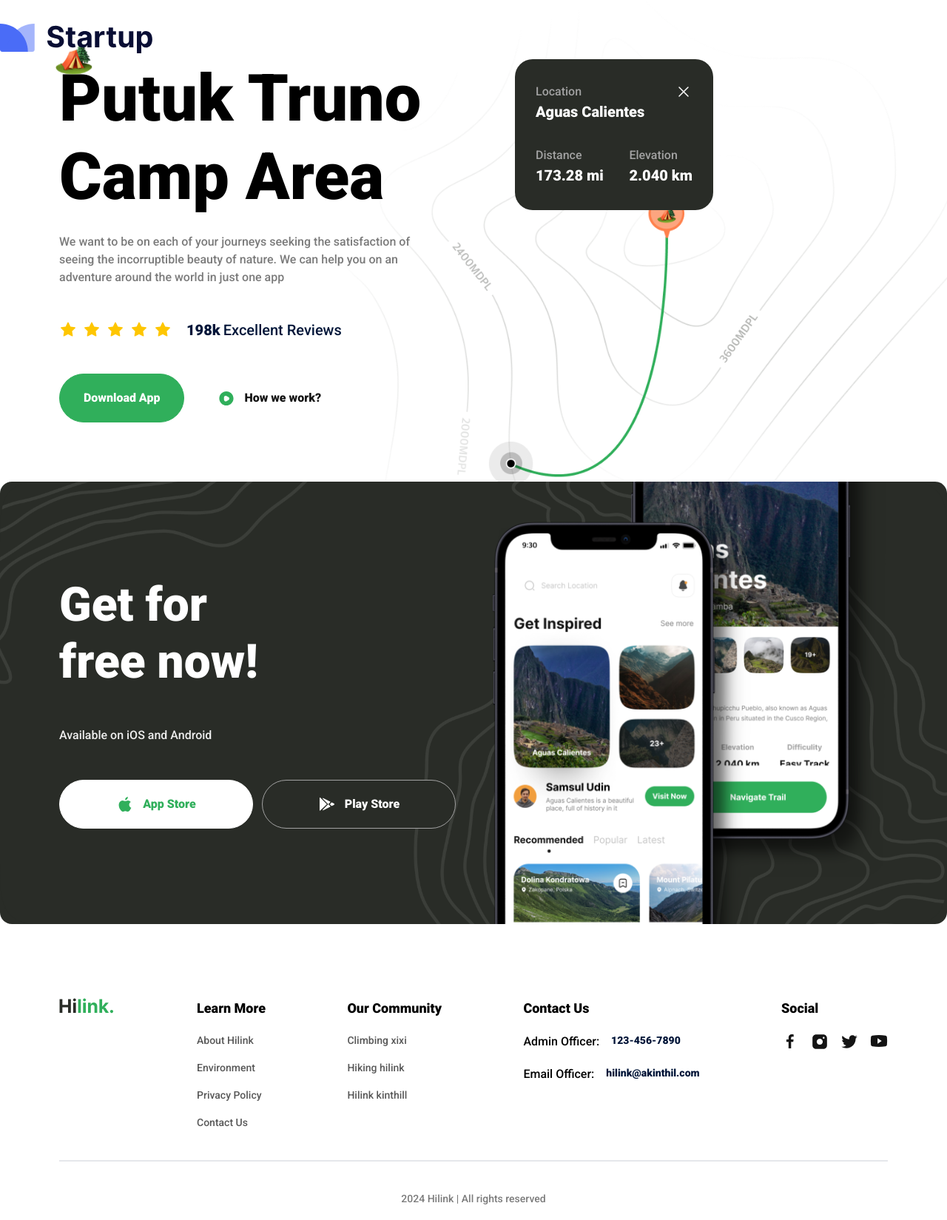
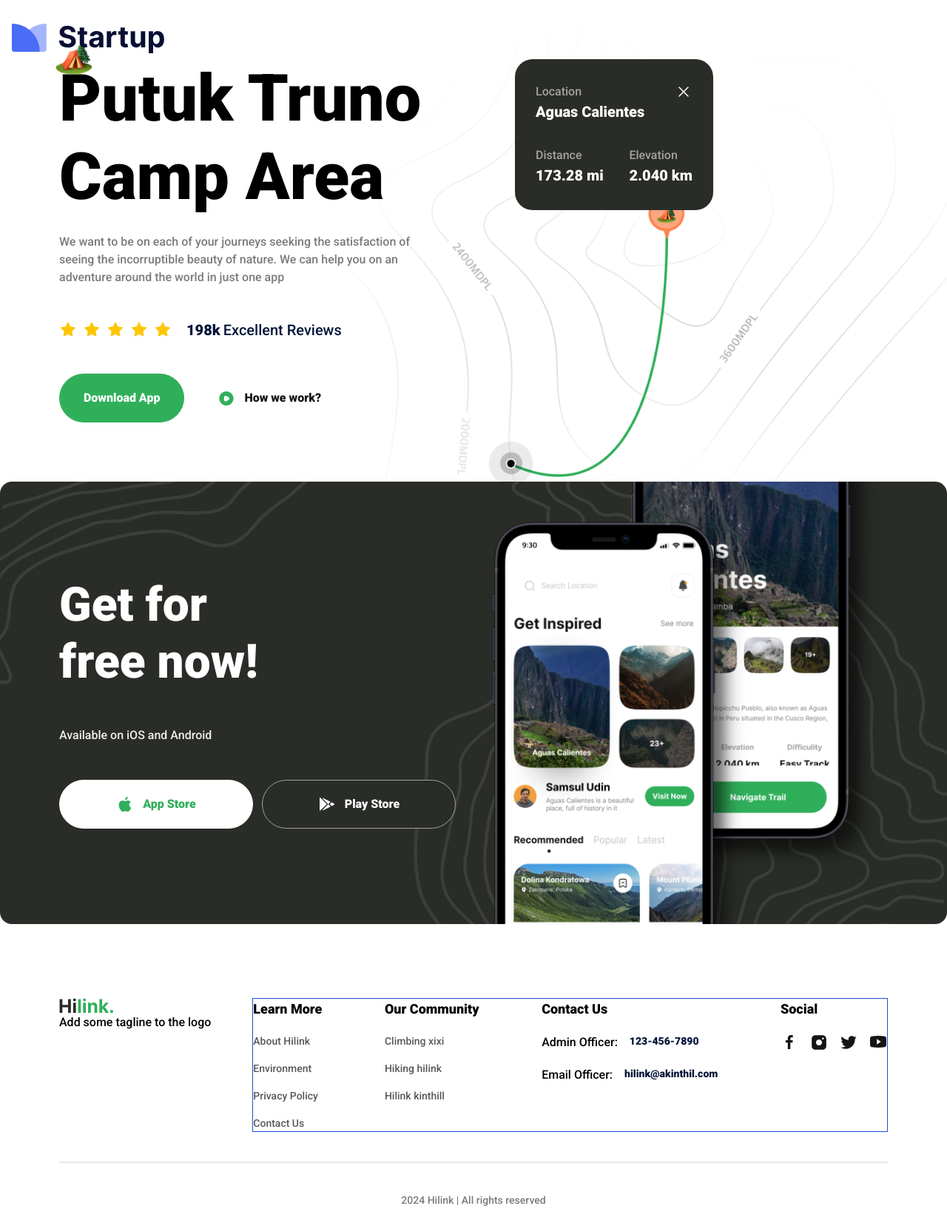
Before and after one commit to femiabimbola/landing-page-demo, a Next.js app: page / in a window 1280 px wide. Shown: the whole page at 74% size. Built offline with nearby package versions, Linux system fonts and the light colour scheme.

Commit message:
changing the component

```diff
--- a/components/Footer/index.tsx
+++ b/components/Footer/index.tsx
@@ -2,16 +2,34 @@ import { FOOTER_CONTACT_INFO, FOOTER_LINKS, SOCIALS } from '@/constants'
 import Image from 'next/image'
 import Link from 'next/link'
 
+type FooterColumnProps = {
+  title: string;
+  children: React.ReactNode;
+}
+
+const FooterColumn = ({ title, children }: FooterColumnProps) => {
+  return (
+    <div className="flex flex-col gap-5">
+      <h4 className="bold-18 whitespace-nowrap">{title}</h4>
+      {children}
+    </div>
+  )
+}
+
 const Footer = () => {
   return (
-    <footer className="flexCenter mb-4">
-      <div className="padding-container max-container flex w-full flex-col gap-10">
-        <div className="flex flex-col items-start justify-center gap-[10%] md:flex-row">
-          <Link href="/" className="mb-5">
+    <footer className="flex items-center justify-center mb-4 ">
+      <div className="px-6 lg:px-20 3xl:px-0 mx-auto max-w-[1440px] flex w-full flex-col gap-10 ">
+        <div className="flex flex-col items-start justify-center gap-[5%] md:flex-row">
+
+          {/* The logo */}
+          <Link href="/" className="mb-5 ">
             <Image src="/assets/hilink-logo.svg" alt="logo" width={74} height={29}/>
+            <p> Add some tagline to the logo </p>
           </Link>
+          {/* The end of logo  */}
 
-          <div className='flex flex-wrap gap-10 sm:justify-between md:flex-1'>
+          <div className='flex flex-wrap gap-10 sm:justify-between md:flex-1 border border-blue-700'>
             {FOOTER_LINKS.map((columns) => (
               <FooterColumn title={columns.title}>
                 <ul className="regular-14 flex flex-col gap-4 text-gray-50">
@@ -64,18 +82,6 @@ const Footer = () => {
   )
 }
 
-type FooterColumnProps = {
-  title: string;
-  children: React.ReactNode;
-}
 
-const FooterColumn = ({ title, children }: FooterColumnProps) => {
-  return (
-    <div className="flex flex-col gap-5">
-      <h4 className="bold-18 whitespace-nowrap">{title}</h4>
-      {children}
-    </div>
-  )
-}
 
 export default Footer
--- a/components/GetApp.tsx
+++ b/components/GetApp.tsx
@@ -1,5 +1,5 @@
 import React from 'react'
-import Button from './Button'
+import Button from './UI/Button'
 import Image from 'next/image'
 
 const GetApp = () => {
--- a/components/Hero.tsx
+++ b/components/Hero.tsx
@@ -1,5 +1,5 @@
 import Image from 'next/image'
-import Button from './Button'
+import Button from './UI/Button'
 
 const Hero = () => {
   return (
--- a/tailwind.config.ts
+++ b/tailwind.config.ts
@@ -7,6 +7,10 @@ export default {
     "./app/**/*.{js,ts,jsx,tsx,mdx}",
   ],
   theme: {
+    container: {
+      center: true,
+      padding: "1rem",
+    },
     extend: {
       colors: {
         green: {
```
Also changed, not shown: components/UI/Button.tsx (renamed from components/Button.tsx).
